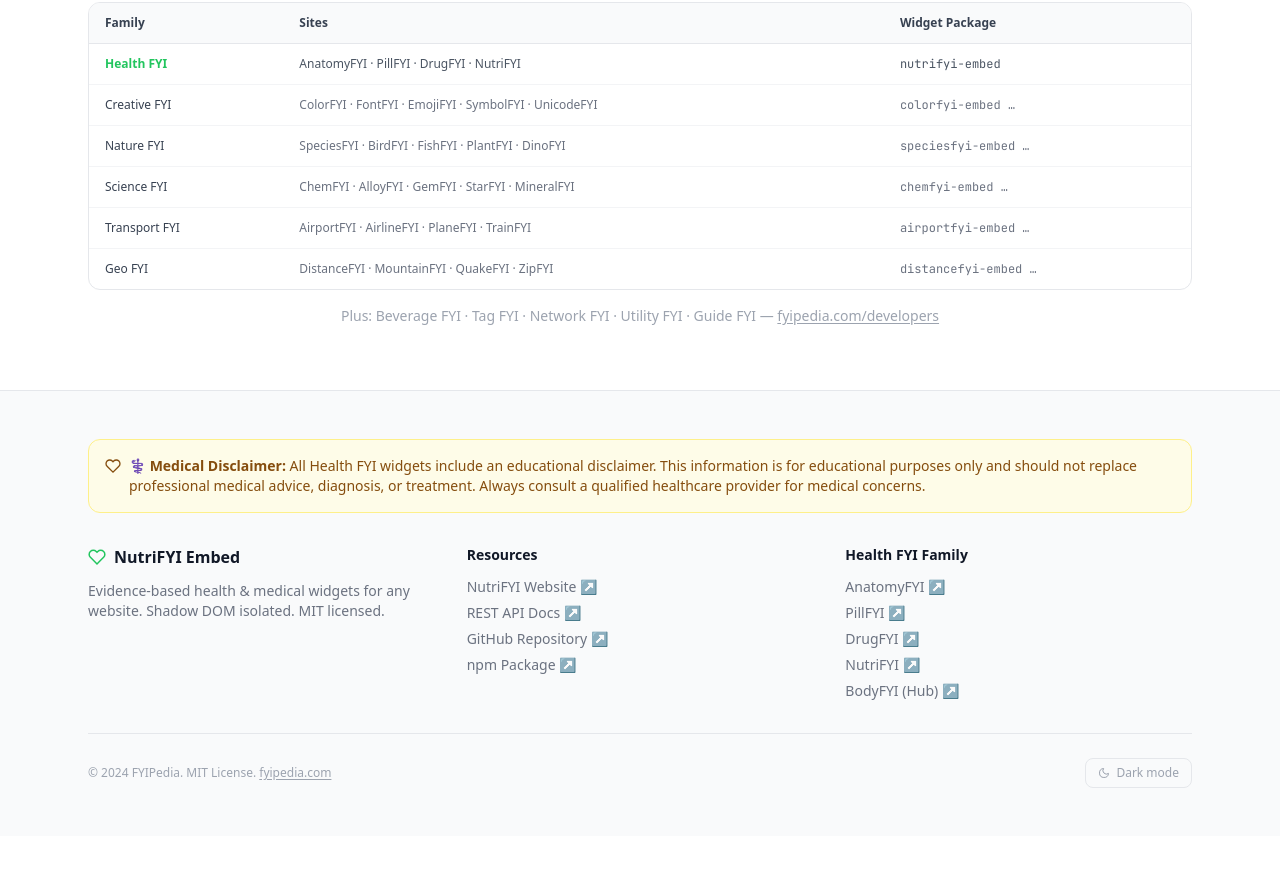
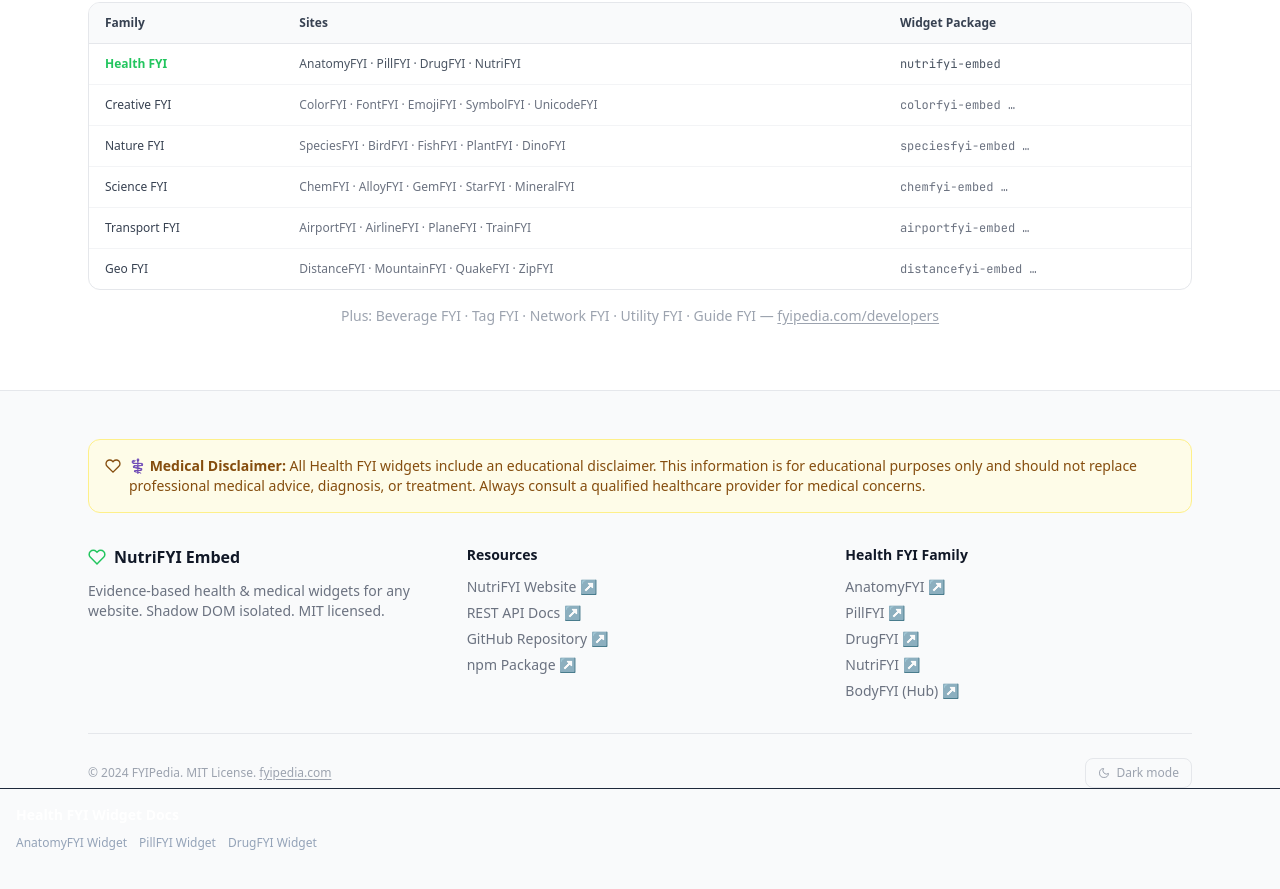
Before and after one commit to fyipedia/nutrifyi-embed, a website: page docs/index.html in a window 1280 px wide. Shown: the part 4326-5215 px from the top of the page. Before the commit the page ends 5162 px from the top, so only its background shows below. Drawn offline with nearby package versions, Linux system fonts and the light colour scheme; a script that the page names is missing.

Commit message:
feat: add family widget cross-links in footer for SEO link equity

```diff
--- a/docs/index.html
+++ b/docs/index.html
@@ -882,6 +882,14 @@
       </button>
     </div>
   </div>
+    <div class="border-t border-slate-800 pt-4 mb-4 px-4">
+      <h4 class="font-bold text-white text-sm mb-2">Health FYI Widget Docs</h4>
+      <div class="flex flex-wrap gap-3 text-xs">
+            <a href="https://widget.anatomyfyi.com" target="_blank" rel="noopener" class="text-slate-400 hover:text-white py-0.5">AnatomyFYI Widget</a>
+            <a href="https://widget.pillfyi.com" target="_blank" rel="noopener" class="text-slate-400 hover:text-white py-0.5">PillFYI Widget</a>
+            <a href="https://widget.drugfyi.com" target="_blank" rel="noopener" class="text-slate-400 hover:text-white py-0.5">DrugFYI Widget</a>
+      </div>
+    </div>
 </footer>
 
 </body>
```
